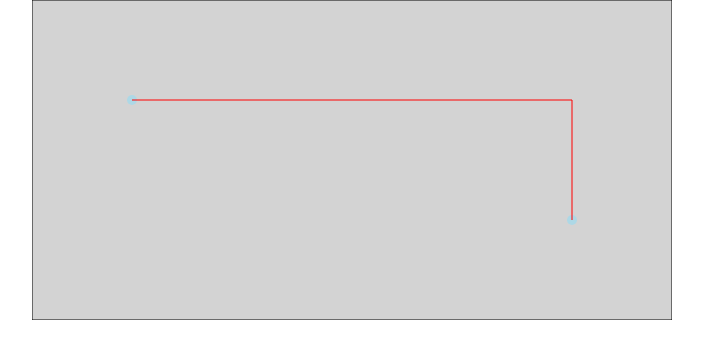
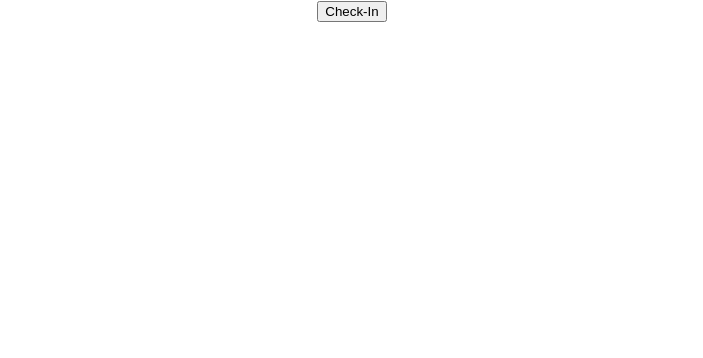
Before and after one commit to akalliokoski/christmas-on-fhir, a React app: page / in a window 1280 px wide. Shown: the top 358 px of the page, without its empty margins (288-991 px from the left). Built offline with nearby package versions, Linux system fonts and the light colour scheme.

Commit message:
Add CheckIn

```diff
--- a/src/App.js
+++ b/src/App.js
@@ -1,12 +1,20 @@
 import React, { Component } from 'react';
 import './App.css';
+import CheckIn from './components/CheckIn/CheckIn';
 import Guide from './components/Guide/Guide';
 
+const initialState = {
+  checkIn: true
+}
+
 class App extends Component {
+  state = initialState;
+
   render() {
+    const { checkIn } = this.state;
     return (
       <div className="App">
-        <Guide />
+        {checkIn ? <CheckIn /> : <Guide></Guide>}
       </div>
     );
   }
--- /dev/null
+++ b/src/components/CheckIn/CheckIn.js
@@ -0,0 +1,11 @@
+import React, { Component } from 'react'
+
+export default class CheckIn extends Component {
+  render() {
+    return (
+      <div>
+        <button className="btn primary-button">Check-In</button>
+      </div>
+    )
+  }
+}
```
Also changed, not shown: src/components/Guide/Image.js (deleted, +0 -14 lines).
